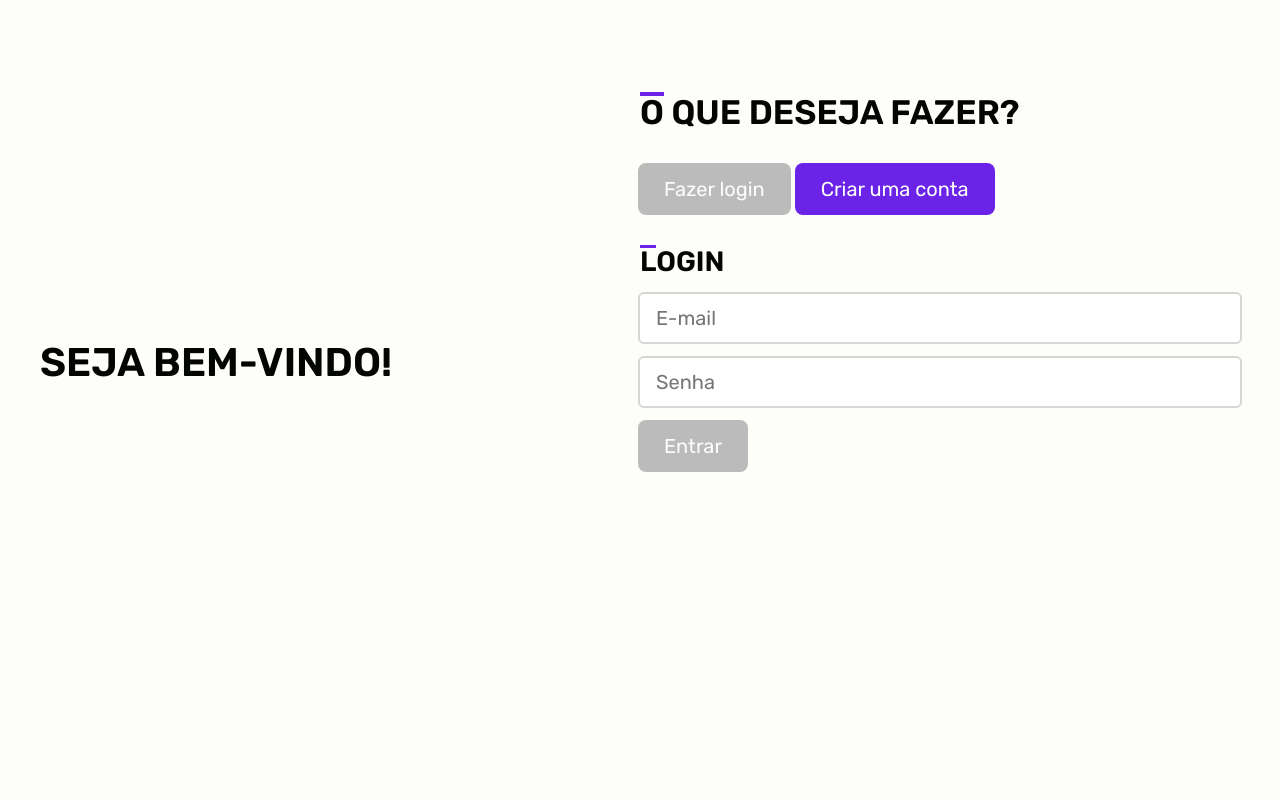
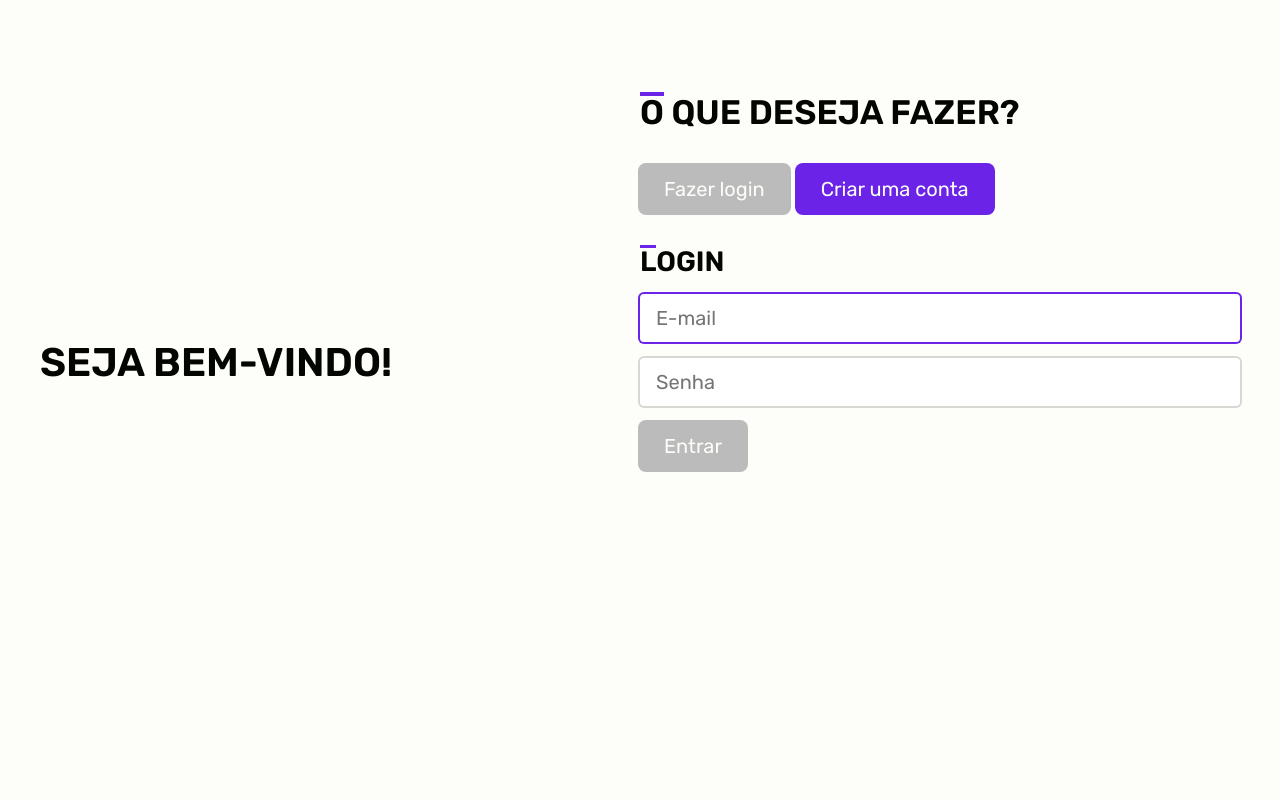
Before and after one commit to filipegallodev/banco-digital, a Next.js app in the folder frontend-nextjs/: page / in a window 1280 px wide. Shown: the top 800 px of the page. Built offline with nearby package versions, Linux system fonts and the light colour scheme; no server answers; sample sign-in values are in the browser's storage.

Commit message:
removed unnecessary code / improved auth form swap and add autoFocus

```diff
--- a/frontend-nextjs/src/components/Form/Auth/AuthSection.tsx
+++ b/frontend-nextjs/src/components/Form/Auth/AuthSection.tsx
@@ -1,14 +1,18 @@
-import React, { useState } from "react";
+import React, { useEffect, useState } from "react";
 import * as Styled from "../../styles/Components.styled";
 import FormLogin from "../../Form/Auth/FormLogin";
 import FormRegister from "../../Form/Auth/FormRegister";
 import styled from "styled-components";
 
 const AuthSection = () => {
-  const [form, setForm] = useState<string>("login");
+  const [form, setForm] = useState<string>("");
+
+  useEffect(() => {
+    setForm("login");
+  }, []);
 
   return (
-    <Section>
+    <Section className="animeRight">
       <Styled.SubTitle>O que deseja fazer?</Styled.SubTitle>
       <Styled.ButtonContainer>
         <Styled.Button
--- a/frontend-nextjs/src/components/Form/Auth/FormLogin.tsx
+++ b/frontend-nextjs/src/components/Form/Auth/FormLogin.tsx
@@ -4,15 +4,14 @@ import { fetchLogin } from "@/store/reducers/login";
 import React, { useCallback, useEffect, useState } from "react";
 import Input from "../Input";
 import * as Styled from "../../styles/Components.styled";
-import { CircularProgress } from "@mui/material";
 
 const FormLogin = () => {
+  const { loading } = useAppSelector((state: IReduxState) => state.login);
+  const dispatch = useAppDispatch();
   const [loginData, setLoginData] = useState<ILoginFormData>({
     username: "",
     password: "",
   });
-  const dispatch = useAppDispatch();
-  const { loading } = useAppSelector((state: IReduxState) => state.login);
   const [unfilledFields, setUnfilledFields] = useState(true);
 
   const checkLoginFields = useCallback(() => {
@@ -49,6 +48,7 @@ const FormLogin = () => {
           value={loginData.username}
           saveFormData={setLoginData}
           autocomplete="current-username"
+          autoFocus
         />
         <Input
           id="login-password"
--- a/frontend-nextjs/src/components/Form/Auth/FormRegister.tsx
+++ b/frontend-nextjs/src/components/Form/Auth/FormRegister.tsx
@@ -67,6 +67,7 @@ const FormRegister = () => {
             formData={registerData}
             value={registerData.firstName}
             saveFormData={setRegisterData}
+            autoFocus
           />
           <Input
             id="register-lastName"
@@ -83,8 +84,8 @@ const FormRegister = () => {
           formData={registerData}
           value={registerData.username}
           saveFormData={setRegisterData}
+          autocomplete={false}
         />
-        <div>
         <Input
           id="register-password"
           placeholder="Nova senha"
@@ -93,12 +94,12 @@ const FormRegister = () => {
           saveFormData={setRegisterData}
           onBlur={handleUserPassword}
           type="password"
+          autocomplete={false}
         />
         {invalidPassword && (
           <Styled.ErrorText>Formato de senha inválido.</Styled.ErrorText>
         )}
         <PasswordRequirements />
-        </div>
         <Styled.ButtonContainer>
           <Styled.Button disabled={loading || unfilledFields}>
             {loading ? "Cadastrando" : "Cadastre-se"}
--- a/frontend-nextjs/src/pages/index.tsx
+++ b/frontend-nextjs/src/pages/index.tsx
@@ -32,7 +32,7 @@ export default function Home() {
         <meta name="viewport" content="width=device-width, initial-scale=1" />
         <link rel="icon" href="/favicon.ico" />
       </Head>
-      <main className="animeRight">
+      <main>
         <SectionContainer>
           <Container>
             <MainSection>
```
Lines whose indentation alone changed are shown as unchanged.
